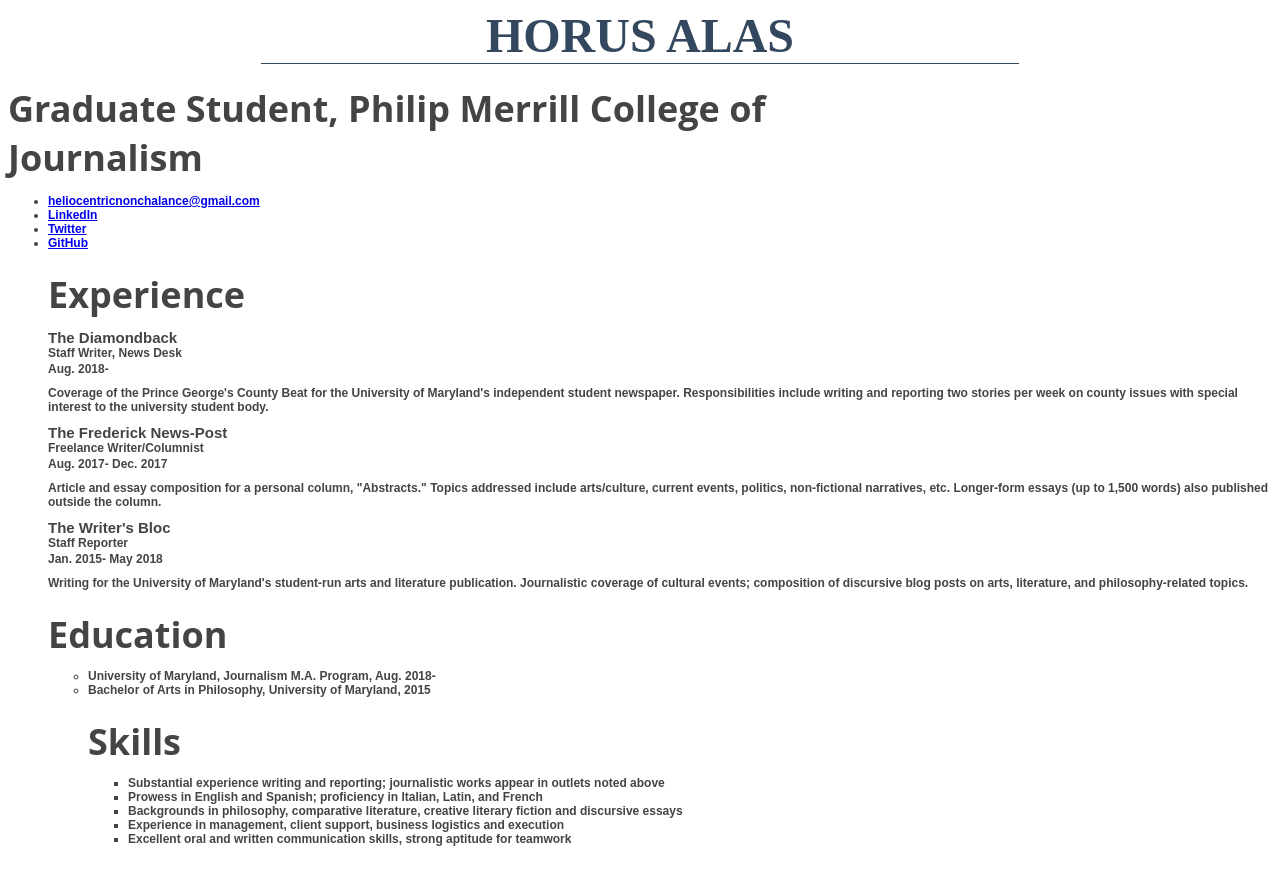
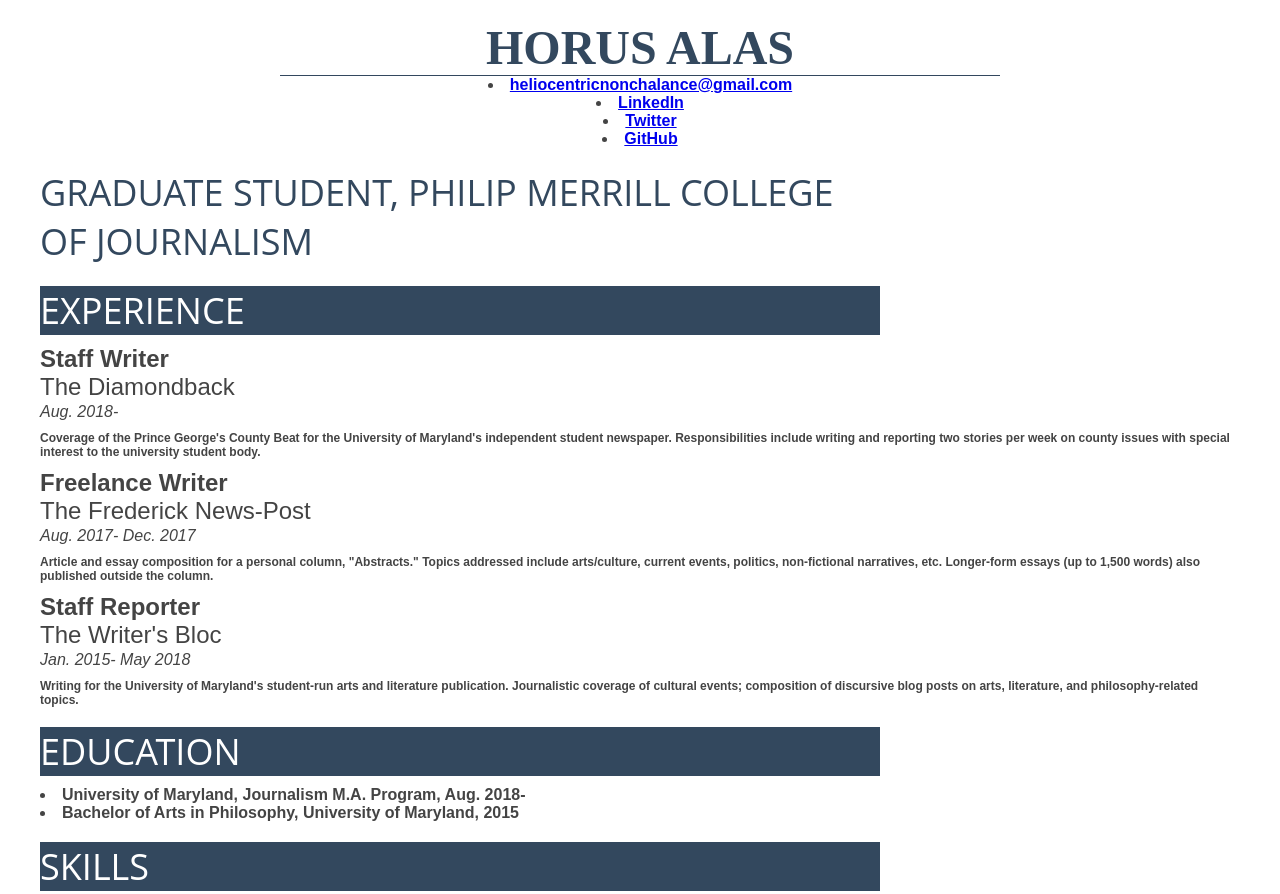
Before and after one commit to halas92/Horus-Alas-Jour652, a plain HTML site: page index.html in a window 1280 px wide. Shown: the top 894 px of the page. Before the commit the page ends 858 px from the top, so only its background shows below. Drawn offline with Linux system fonts and the light colour scheme.

Commit message:
CSS mods.

```diff
--- a/index.html
+++ b/index.html
@@ -8,32 +8,32 @@
 
 <body>
 
-<div id="container">
-<div id=name><strong>Horus Alas</strong></div>
+<div id=container>
+<div id=name><div id=title>Horus Alas</div></div>
 
-<div id=sectionheader>Graduate Student, Philip Merrill College of Journalism</div>
-
-<ul><li> <a href=Mailto:"heliocentricnonchalance@gmail.com">heliocentricnonchalance@gmail.com</a>
+<div id=menu><li> <a href=Mailto:"heliocentricnonchalance@gmail.com">heliocentricnonchalance@gmail.com</a>
 <li><a href="https://www.linkedin.com/in/heliocentricnonchalance/">LinkedIn</a>
 <li><a href="http://www.twitter.com/elosodelsol/">Twitter</a>
-<li><a href="https://github.com/halas92">GitHub</a>
+<li><a href="https://github.com/halas92">GitHub</a></div>
+
+<div id=occupation>Graduate Student, Philip Merrill College of Journalism</div>
 
 <div id=sectionheader>Experience</div>
+<div id=jobtitle>Staff Writer</div>
 <div id=organization>The Diamondback</div>
-<div id=jobtitle>Staff Writer, News Desk</div>
 <div id= date>Aug. 2018-</div>
 <p id=description>Coverage of the Prince George's County Beat for the University of Maryland's independent student newspaper. Responsibilities include writing and reporting two stories per week on county issues with special interest to the university student body.</p>
+<div id=jobtitle>Freelance Writer</div>
 <div id=organization>The Frederick News-Post</div>
-<div id=jobtitle>Freelance Writer/Columnist</div>
 <div id= date>Aug. 2017- Dec. 2017</div>
 <p id=description>Article and essay composition for a personal column, "Abstracts." Topics addressed include arts/culture, current events, politics, non-fictional narratives, etc. Longer-form essays (up to 1,500 words) also published outside the column.</p>
+<div id=jobtitle>Staff Reporter</div>
 <div id=organization>The Writer's Bloc</div>
-<div id=jobtitle>Staff Reporter</div>
 <div id=date>Jan. 2015- May 2018</div>
 <p id=description>Writing for the University of Maryland's student-run arts and literature publication. Journalistic coverage of cultural events; composition of discursive blog posts on arts, literature, and philosophy-related topics.</p>
 <div id=sectionheader>Education</div>
-<ul><li>University of Maryland, Journalism M.A. Program, Aug. 2018-
-<li>Bachelor of Arts in Philosophy, University of Maryland, 2015
+<div id=degrees><li>University of Maryland, Journalism M.A. Program, Aug. 2018-
+<li>Bachelor of Arts in Philosophy, University of Maryland, 2015</div>
 
 <div id=sectionheader>Skills</div>
 <ul><li>Substantial experience writing and reporting; journalistic works appear in outlets noted above
@@ -45,8 +45,8 @@
 
 
 
+</div>
+</body>
 
-</body>
-</div>
 
 </html>
--- a/style.css
+++ b/style.css
@@ -1,3 +1,10 @@
+#container {
+  width: 100%;
+  max-width: 1200px;
+  margin: 0 auto;
+  padding-bottom: 50px;
+}
+
 #description {
   font-size: 12px;
   font-family: open serif, arial, sans-serif;
@@ -6,11 +13,14 @@
   margin-top: 10px; margin-bottom: 10px; margin-left: 0px; margin-right: 0px;
 }
 
-ul, li {
-  font-size: 12px;
+#menu {
+  font-size: 1em;
 font-family: open serif, arial, sans-serif;
 font-weight: bold;
 color: #444;
+margin-top: 0px; margin-bottom: 0px; margin-left: 0px; margin-right: 0px;
+text-align: center;
+display: inline;
 }
 
 #name {
@@ -34,27 +44,65 @@ color: #444;
   font-size: 36px;
 font-family: 'Open Sans', arial, sans-serif;
 font-weight: bold;
+color: #FFFFFF;
+background-color: #33485e;
+font-weight: 400;
+text-transform: uppercase;
+}
+
+#jobtitle {
+  font-size: 1.5em;
+font-family: open serif, arial, sans-serif;
+font-weight: 600;
 color: #444;
 }
 
-#jobtitle {
-  font-size: 12px;
+#organization {
+  font-size: 1.5em;
+font-family: open serif, arial, sans-serif;
+font-weight: 400;
+color: #444;
+}
+
+#date {
+  font-size: 1em;
+font-family: open serif, arial, sans-serif;
+font-weight: 400;
+color: #444;
+margin-top: 2px; margin-bottom: 0px; margin-left: 0px; margin-right: 0px;
+font-style: italic;
+}
+
+#degrees {font-size: 1em;
+font-family: open serif, arial, sans-serif;
+font-weight: bold;
+color: #444;
+margin-top: 5px; margin-bottom: 0px; margin-left: 0px; margin-right: 0px;
+}
+
+#title {
+  font-weight: 600;
+  text-align: center;
+  margin-top: 20px; margin-bottom: 0px; margin-left: 0px; margin-right: 0px;
+}
+
+ul, li {font-size: 1em;
 font-family: open serif, arial, sans-serif;
 font-weight: bold;
 color: #444;
 }
 
-#organization {
-  font-size: 1.25em;
-font-family: open serif, arial, sans-serif;
+#occupation {
+  margin-bottom: 10px;
+  margin-top: 20px;
+  margin-left: 0px;
+  margin-right: 0px;
+  width: 70%;
+  min-width: 300px;
+  font-size: 36px;
+font-family: 'Open Sans', arial, sans-serif;
 font-weight: bold;
-color: #444;
+color: #33485e;
+font-weight: 400;
+text-transform: uppercase;
 }
-
-#date {
-  font-size: 12px;
-font-family: open serif, arial, sans-serif;
-font-weight: bold;
-color: #444;
-margin-top: 2px; margin-bottom: 0px; margin-left: 0px; margin-right: 0px;
-}
```
